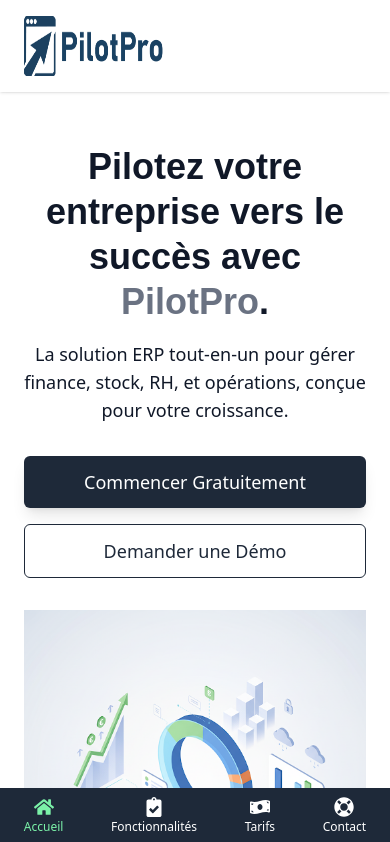
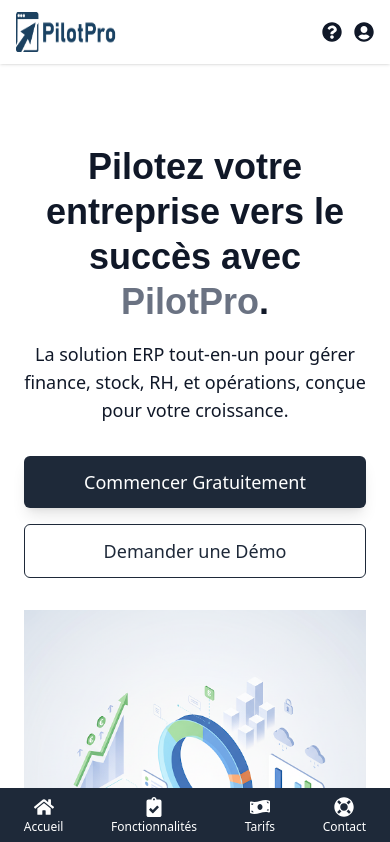
Before and after one commit to atedesi22/PilotPro, a React (Vite) app: page / in a window 390 px wide. Shown: the top 842 px of the page. Built offline with nearby package versions, Linux system fonts and the light colour scheme.

Commit message:
new commit

```diff
--- a/src/components/ContactPage.jsx
+++ b/src/components/ContactPage.jsx
@@ -26,7 +26,7 @@ const MobileNavbar = () => {
 
     const getLinkClass = (path) =>
         `flex flex-col items-center text-xs transition-colors p-2 ${
-            location.pathname.includes(path) ? 'text-green-300' : 'text-white'
+            location.pathname.includes(path) ? 'text-white' : 'text-white'
         }`;
 
     return (
--- a/src/components/DashboardGeneral.jsx
+++ b/src/components/DashboardGeneral.jsx
@@ -51,7 +51,7 @@ const MobileNavbar = () => {
     // Pour les dashboards, nous mettons en surbrillance la route /dashboard
     const getLinkClass = (path) =>
         `flex flex-col items-center text-xs transition-colors ${
-            location.pathname === path ? 'text-green-300' : 'text-white'
+            location.pathname === path ? 'text-white' : 'text-white'
         }`;
 
     return (
--- a/src/components/FAQPage.jsx
+++ b/src/components/FAQPage.jsx
@@ -73,16 +73,16 @@ const FAQPage = () => {
   const MobileNavbar = () => (
     <footer className="md:hidden fixed bottom-0 left-0 w-full bg-gray-800 text-white shadow-lg z-50">
       <nav className="flex justify-around items-center h-14">
-        <Link to="/" className={`flex flex-col items-center text-xs ${location.pathname === '/' ? 'text-green-300' : 'text-white'}`}>
+        <Link to="/" className={`flex flex-col items-center text-xs ${location.pathname === '/' ? 'text-white' : 'text-white'}`}>
           <FaHome className="text-xl mb-0.5" /> Accueil
         </Link>
-        <Link to="/features" className={`flex flex-col items-center text-xs ${location.pathname === '/features' ? 'text-green-300' : 'text-white'}`}>
+        <Link to="/features" className={`flex flex-col items-center text-xs ${location.pathname === '/features' ? 'text-white' : 'text-white'}`}>
           <FaClipboardCheck className="text-xl mb-0.5" /> Fonctionnalités
         </Link>
-        <Link to="/pricing" className={`flex flex-col items-center text-xs ${location.pathname === '/pricing' ? 'text-green-300' : 'text-white'}`}>
+        <Link to="/pricing" className={`flex flex-col items-center text-xs ${location.pathname === '/pricing' ? 'text-white' : 'text-white'}`}>
           <FaMoneyBillWave className="text-xl mb-0.5" /> Tarifs
         </Link>
-        <Link to="/contact" className={`flex flex-col items-center text-xs ${location.pathname === '/contact' ? 'text-green-300' : 'text-white'}`}>
+        <Link to="/contact" className={`flex flex-col items-center text-xs ${location.pathname === '/contact' ? 'text-white' : 'text-white'}`}>
           <FaLifeRing className="text-xl mb-0.5" /> Contact
         </Link>
       </nav>
--- a/src/components/FeaturesPage.jsx
+++ b/src/components/FeaturesPage.jsx
@@ -43,7 +43,7 @@ const MobileNavbar = () => {
 
     const getLinkClass = (path) =>
         `flex flex-col items-center text-xs transition-colors p-2 ${
-            location.pathname.includes(path) ? 'text-green-300' : 'text-white'
+            location.pathname.includes(path) ? 'text-white' : 'text-white'
         }`;
 
     return (
--- a/src/components/LandingPage.jsx
+++ b/src/components/LandingPage.jsx
@@ -3,7 +3,7 @@ import { React, useState } from 'react';
 import { Link, useLocation } from 'react-router-dom';
 import '../index.css';
 // Import des icônes de react-icons
-import { FaPlay,FaMoneyBillWave,FaLifeRing, FaHome, FaEye, FaBuilding, FaUsers, FaChartLine, FaBoxes, FaUserFriends, FaClipboardCheck, FaShieldAlt, FaRegEye, FaFacebook, FaTwitter, FaLinkedin } from 'react-icons/fa';
+import { FaPlay,FaMoneyBillWave, FaUserCircle, FaQuestionCircle, FaLifeRing, FaHome, FaEye, FaBuilding, FaUsers, FaChartLine, FaBoxes, FaUserFriends, FaClipboardCheck, FaShieldAlt, FaRegEye, FaFacebook, FaTwitter, FaLinkedin } from 'react-icons/fa';
 import { BsGraphUp } from 'react-icons/bs'; // Pour l'icône de décisions éclairées
 import { MdOutlineSecurity } from 'react-icons/md'; // Pour l'icône de sécurité
 import { IoBuildOutline, IoBuildSharp } from 'react-icons/io5';
@@ -21,7 +21,7 @@ const MobileNavbar = () => {
     // Fonction pour déterminer si le lien est actif
     const getLinkClass = (path) =>
         `flex flex-col items-center text-xs transition-colors ${
-            location.pathname === path ? 'text-green-300' : 'text-white'
+            location.pathname === path ? 'text-white' : 'text-white'
         }`;
 
     return (
@@ -48,36 +48,33 @@ const MobileNavbar = () => {
 const LandingPage = () => {
   return (
     <div className="min-h-screen bg-background-light font-sans text-gray-900">
-      {/* Header / Navigation Bar */}
-      <header className="fixed top-0 left-0 w-full bg-background-light shadow-sm z-50">
+      {/* 1. Header / Navigation Bar (Desktop) */}
+                  <header className="hidden md:flex fixed top-0 left-0 w-full bg-background-light shadow-sm z-50">
                       <nav className="container mx-auto px-6 py-4 flex items-center justify-between">
                           <Link to="/" className="flex items-center text-gray-800 font-heading text-2xl font-bold">
-            <img src="/logopilotpro.png" className='w-35 h-15' alt="Logo PilotPro" />
+                              <div className="w-6 h-6 mr-2 bg-gray-800 [clip-path:polygon(0%_100%,100%_0%,100%_50%,0%_50%)]" /> PilotPro
                           </Link>
-          <div className="hidden md:flex items-center space-x-6">
+                          <div className="flex items-center space-x-6">
                               <Link to="/features" className="hover:text-gray-800">Fonctionnalités</Link>
                               <Link to="/pricing" className="hover:text-gray-800">Tarifs</Link>
                               <Link to="/contact" className="hover:text-gray-800">Contact</Link>
                               <Link to="/login" className="px-4 py-2 border border-gray-800 text-gray-800 rounded-md hover:bg-gray-800 hover:text-white transition-colors">Se connecter</Link>
-            <Link to="/register" className="px-4 py-2 bg-gray-800 text-white rounded-md hover:bg-opacity-90 transition-colors">S'inscrire</Link>
+                              {/* Le bouton S'inscrire disparaît quand on est sur la page d'inscription */}
                           </div>
-          {/* Mobile Menu Icon (Hamburger) */}
-          {/* <div className="md:hidden">
-            <button className="text-gray-900 focus:outline-none">
-              <svg className="w-6 h-6" fill="none" stroke="currentColor" viewBox="0 0 24 24" xmlns="http://www.w3.org/2000/svg"><path strokeLinecap="round" strokeLinejoin="round" strokeWidth="2" d="M4 6h16M4 12h16m-7 6h7"></path></svg>
-            </button>
-          </div> */}
                       </nav>
-        {/* Mobile Navigation (Hidden by default, can be toggled with JS) */}
-        {/* <div className="md:hidden bg-background-light pb-4">
-          <div className="flex flex-col items-center space-y-2">
-            <Link to="/features" className="py-2 hover:text-gray-800">Fonctionnalités</Link>
-            <Link to="/pricing" className="py-2 hover:text-gray-800">Tarifs</Link>
-            <Link to="/contact" className="py-2 hover:text-gray-800">Contact</Link>
-            <Link to="/login" className="w-2/3 px-4 py-2 border border-gray-800 text-gray-800 rounded-md text-center">Se connecter</Link>
-            <Link to="/register" className="w-2/3 px-4 py-2 bg-gray-800 text-white rounded-md text-center">S'inscrire</Link>
+                  </header>
+
+                  {/* 1. Header / Navigation Bar (Mobile) */}
+                  <header className="md:hidden fixed top-0 w-full bg-background-light shadow-sm z-50">
+                      <nav className="px-4 py-3 flex items-center justify-between">
+                          <Link to="/" className="flex items-center text-gray-800 font-heading text-2xl font-bold">
+                              <img src="/logopilotpro.png" className='w-25 h-10' alt="Logo PilotPro" />
+                          </Link>
+                          <div className="flex items-center space-x-3 text-gray-900">
+                              <Link to="/faq"><FaQuestionCircle className="text-xl"/></Link>
+                              <Link to="/login"><FaUserCircle className="text-xl"/></Link>
                           </div>
-        </div> */}
+                      </nav>
                   </header>
 
       <main className="pt-20"> {/* Padding top pour éviter le chevauchement avec le header fixe */}
--- a/src/components/LoginPage.jsx
+++ b/src/components/LoginPage.jsx
@@ -23,7 +23,7 @@ const MobileNavbar = () => {
     // Fonction pour déterminer si le lien est actif
     const getLinkClass = (path) =>
         `flex flex-col items-center text-xs transition-colors ${
-            location.pathname === path ? 'text-green-300' : 'text-white'
+            location.pathname === path ? 'text-white' : 'text-white'
         }`;
 
     return (
--- a/src/components/PricingPage.jsx
+++ b/src/components/PricingPage.jsx
@@ -86,7 +86,7 @@ const MobileNavbar = () => {
 
     const getLinkClass = (path) =>
         `flex flex-col items-center text-xs transition-colors p-2 ${
-            location.pathname.includes(path) ? 'text-green-300' : 'text-white'
+            location.pathname.includes(path) ? 'text-white' : 'text-white'
         }`;
 
     return (
--- a/src/components/RegisterEmployee.jsx
+++ b/src/components/RegisterEmployee.jsx
@@ -26,7 +26,7 @@ const MobileNavbar = () => {
     // Fonction pour déterminer si le lien est actif
     const getLinkClass = (path) =>
         `flex flex-col items-center text-xs transition-colors ${
-            location.pathname === path ? 'text-green-300' : 'text-white'
+            location.pathname === path ? 'text-white' : 'text-white'
         }`;
 
     return (
--- a/src/components/RegisterPage.jsx
+++ b/src/components/RegisterPage.jsx
@@ -1,5 +1,5 @@
 // src/components/RegisterPage.jsx
-import { React, useState } from 'react';
+import {React,  useState } from 'react';
 import { Link, useLocation } from 'react-router-dom';
 
 // Import des icônes de react-icons
@@ -26,7 +26,7 @@ const MobileNavbar = () => {
     // Fonction pour déterminer si le lien est actif
     const getLinkClass = (path) =>
         `flex flex-col items-center text-xs transition-colors ${
-            location.pathname === path ? 'text-green-300' : 'text-white'
+            location.pathname === path ? 'text-white' : 'text-white'
         }`;
 
     return (
@@ -119,8 +119,8 @@ const RegisterPage = () => {
             {/* 1. Header / Navigation Bar (Mobile) */}
             <header className="md:hidden fixed top-0 w-full bg-background-light shadow-sm z-50">
                 <nav className="px-4 py-3 flex items-center justify-between">
-                    <Link to="/" className="flex items-center text-gray-800 font-heading text-xl font-bold">
-                         <div className="w-5 h-5 mr-1 bg-gray-800 [clip-path:polygon(0%_100%,100%_0%,100%_50%,0%_50%)]" /> PilotPro
+                    <Link to="/" className="flex items-center text-gray-800 font-heading text-2xl font-bold">
+                        <img src="/logopilotpro.png" className='w-25 h-10' alt="Logo PilotPro" />
                     </Link>
                     <div className="flex items-center space-x-3 text-gray-900">
                         <Link to="/faq"><FaQuestionCircle className="text-xl"/></Link>
@@ -136,8 +136,8 @@ const RegisterPage = () => {
 
                     <div className="flex flex-col items-center mb-8">
                         {/* Icône du logo PilotPro au-dessus du titre */}
-                        <div className="w-8 h-8 mb-2 bg-gray-800 [clip-path:polygon(0%_100%,100%_0%,100%_50%,0%_50%)]" />
-                        <h2 className="font-heading text-2xl font-bold text-gray-800">PilotPro</h2>
+                        <img src="/logopilotpro.png" className='w-25 h-10' alt="Logo PilotPro" />
+
                     </div>
 
                     <h1 className="font-heading text-center text-2xl font-semibold text-gray-900 mb-8">
```
Lines whose indentation alone changed are shown as unchanged.
